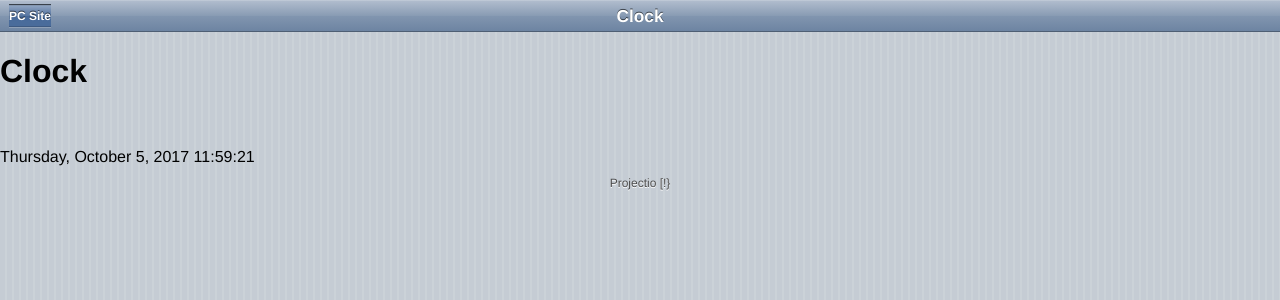
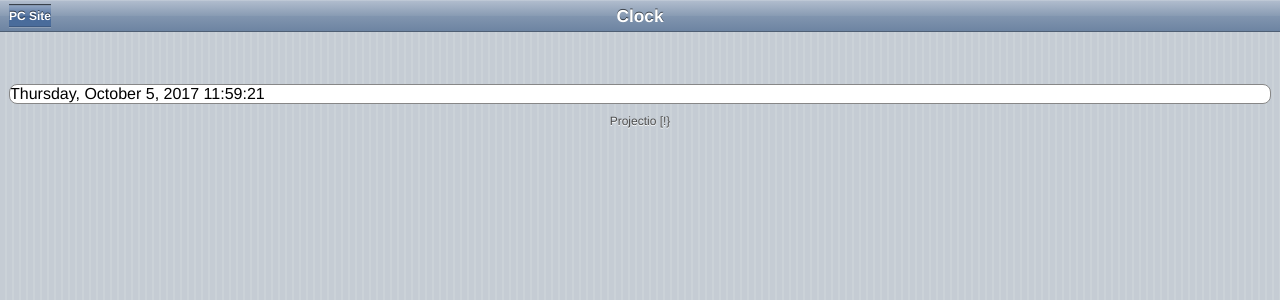
Before and after one commit to Samplasion/samplasion.github.iold, a Jekyll site: the page built from m/clock.html, in a window 1280 px wide. Shown: the top 300 px of the page. Built offline with Jekyll 4.4.1, drawn with Linux system fonts in a browser that asks for light colours.

Commit message:
Update clock.html

```diff
--- a/m/clock.html
+++ b/m/clock.html
@@ -2,11 +2,9 @@
 layout: mobile
 title: Clock
 ---
-<div class="section">
-<h1><span>{{ page.title }}</span></h1>
 <button id="clicked" onclick="date()" style="display: none;"></button><br /><br />
-<div class="highlight" id="lol"></div>
-</div>
+<ul class="pageitem">
+<li class="textarea><div class="highlight" id="lol">⏱</div></li></ul>
 <script>
 function llo() {
 var d = new Date;
```
